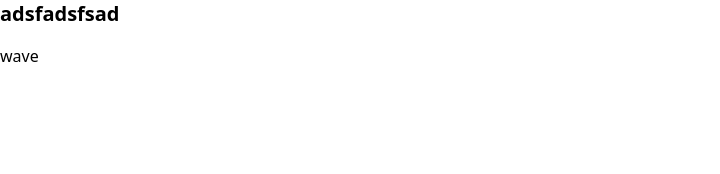
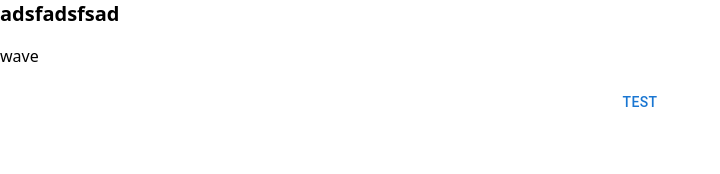
Before and after one commit to 63070054/GetA, a Next.js app in the folder frontend/: page / in a window 1280 px wide. Shown: the top 174 px of the page, without its empty margins (0-720 px from the left). Built offline with nearby package versions, Linux system fonts and the light colour scheme.

Commit message:
init project

```diff
--- a/frontend/src/pages/_app.tsx
+++ b/frontend/src/pages/_app.tsx
@@ -1,16 +1,9 @@
 import '@/styles/globals.css'
 import type { AppProps } from 'next/app'
-import { ThemeProvider } from '@mui/material'
-import { createTheme } from '@mui/system'
-
 
 export default function App({ Component, pageProps }: AppProps) {
 
-  const theme = createTheme()
-
   return (
-    <ThemeProvider theme={theme}>
-      <Component {...pageProps} />
-    </ThemeProvider>
+    <Component {...pageProps} />
   )
 }
--- a/frontend/src/pages/index.tsx
+++ b/frontend/src/pages/index.tsx
@@ -1,3 +1,4 @@
+import Button from "@mui/material/Button";
 
 export default function Home() {
   return (
@@ -5,6 +6,7 @@ export default function Home() {
       <div className="flex flex-col gap-4">
         <p className="font-bold text-xl">adsfadsfsad</p>
         <p>wave</p>
+        <Button>test</Button>
       </div>
     </>
   )
```
